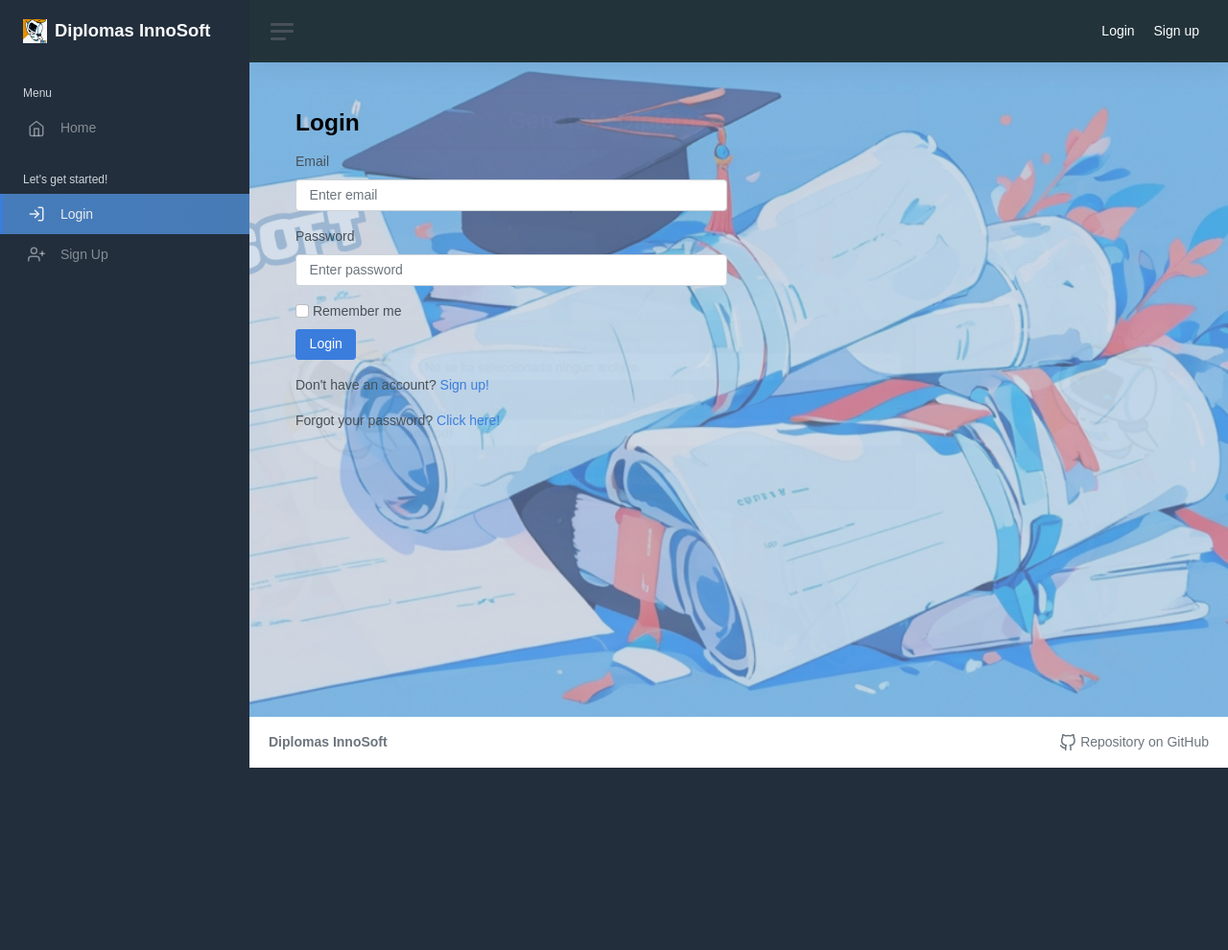
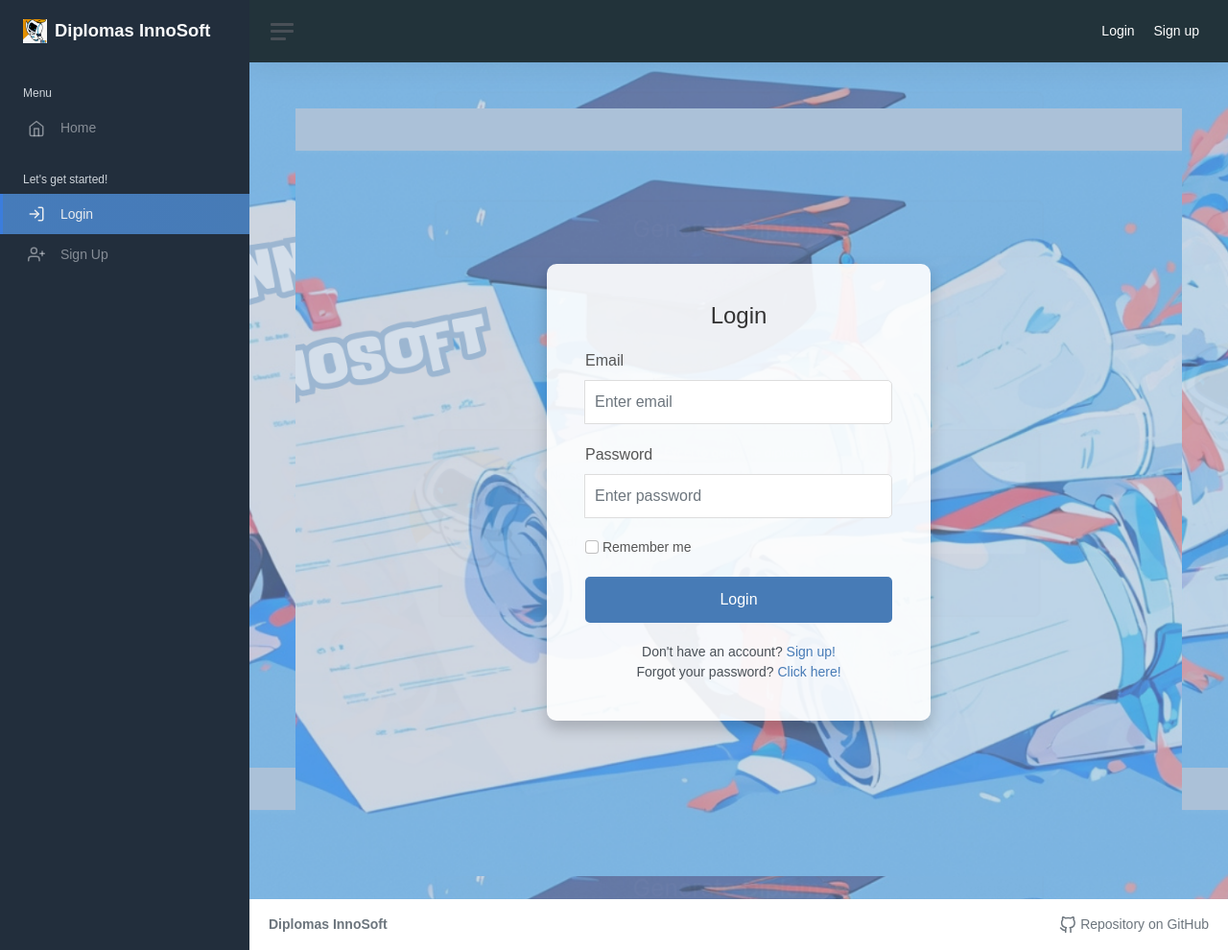
Before and after one commit to alvaroChico2408/innosoft-diplomas-1, a Flask app: page /login in a window 1280 px wide. Shown: the whole page at 96% size. Before the commit the page ends 800 px from the top, so only its background shows below. Run offline with Flask 3, Linux system fonts and the light colour scheme; parts of the project's set-up code (start-up, migrations or seed data) failed here and were passed over; some libraries are stand-ins or nearby versions.

Commit message:
[fix] "Login y sing up"

```diff
--- a/app/modules/auth/templates/auth/login_form.html
+++ b/app/modules/auth/templates/auth/login_form.html
@@ -4,10 +4,10 @@
 
 {% block content %}
 
-<h1 class="h2 mb-3"><b>Login</b></h1>
 
-<div class="row">
-    <div class="col-12">
+<div class="login-container">
+    <div class="login-box">
+        <h1 class="login-title">Login</h1>
 
         {% with messages = get_flashed_messages(with_categories=true) %}
             {% if messages %}
@@ -22,52 +22,30 @@
         <form action="" method="post" novalidate>
                     {{ form.hidden_tag() }}
 
-                    <div class="row">
-
-                        <div class="col-md-6 col-lg-6 col-xs-12">
-                            <div class="mb-3">
-                                {{ form.email.label(class="form-label") }}
-                                {{ form.email(class="form-control",placeholder="Enter email") }}
-                                {% for error in form.email.errors %}
-                                <span style="color: red;">{{ error }}</span>
-                                {% endfor %}
-                            </div>
-                        </div>
-
+                    <div class="input-group">
+                        <label for="email" class="form-label">Email</label>
+                        {{ form.email(class="form-control", placeholder="Enter email") }}
+                        {% for error in form.email.errors %}
+                        <span class="error">{{ error }}</span>
+                        {% endfor %}
                     </div>
 
 
-                    <div class="row">
-
-                        <div class="col-md-6 col-lg-6 col-xs-12">
-                            <div class="mb-3">
-                                {{ form.password.label(class="form-label") }}
-                                {{ form.password(class="form-control",placeholder="Enter password") }}
-                                {% for error in form.password.errors %}
-                                <span style="color: red;">{{ error }}</span>
-                                {% endfor %}
-                            </div>
-                        </div>
-
+                    <div class="input-group">
+                        <label for="password" class="form-label">Password</label>
+                        {{ form.password(class="form-control", placeholder="Enter password") }}
+                        {% for error in form.password.errors %}
+                        <span class="error">{{ error }}</span>
+                        {% endfor %}
                     </div>
 
-                    <div class="row">
-
-                        <div class="col-md-6 col-lg-6 col-xs-12">
-                            <div class="mb-2">
-                                {{ form.remember_me(class="form-check-input") }}
-                                {{ form.remember_me.label(class="form-check-label") }}
-                            </div>
-                        </div>
-
+                    <div class="remember-me">
+                        {{ form.remember_me(class="form-check-input") }}
+                        <label class="form-check-label">{{ form.remember_me.label }}</label>
                     </div>
 
-                    <div class="row">
-
-                        <div class="col-lg-6 col-12 d-flex justify-content-between align-items-center">
-                            {{ form.submit(class="btn btn-primary me-3") }}
-                        </div>
-
+                    <div class="submit-container">
+                        {{ form.submit(class="btn btn-primary") }}
                     </div>
 
                     <div class="row">
@@ -82,21 +60,13 @@
 
                     </div>
 
-                    <div class="row">
-
-                        <div class="mt-3">
-                            <div class="col-lg-6 col-12">
-                                Don't have an account? <a href="{{ url_for('auth.show_signup_form') }}">Sign up!</a>
-                            </div>
+                    <div class="extra-links">
+                        <div>
+                            Don't have an account? <a href="{{ url_for('auth.show_signup_form') }}">Sign up!</a>
                         </div>
-
-                        <div class="mt-3">
-                            <div class="col-lg-6 col-12">
-
-                                Forgot your password? <a href="{{ url_for('reset.forgot') }}">Click here!</a>
-                            </div>
+                        <div>
+                            Forgot your password? <a href="{{ url_for('reset.forgot') }}">Click here!</a>
                         </div>
-
                     </div>
                 </form>
 
```
Also changed, not shown: app/modules/auth/templates/auth/signup_form.html (+36 -71 lines).
